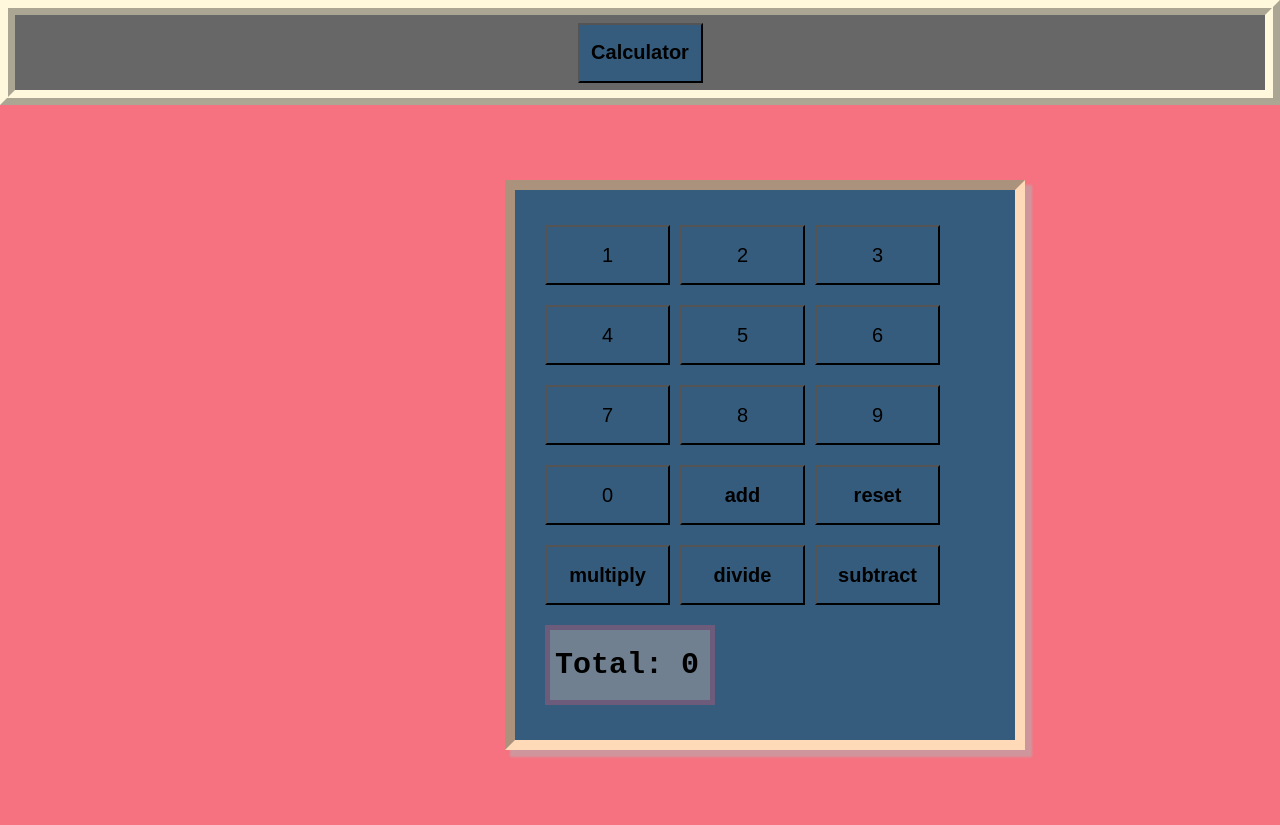
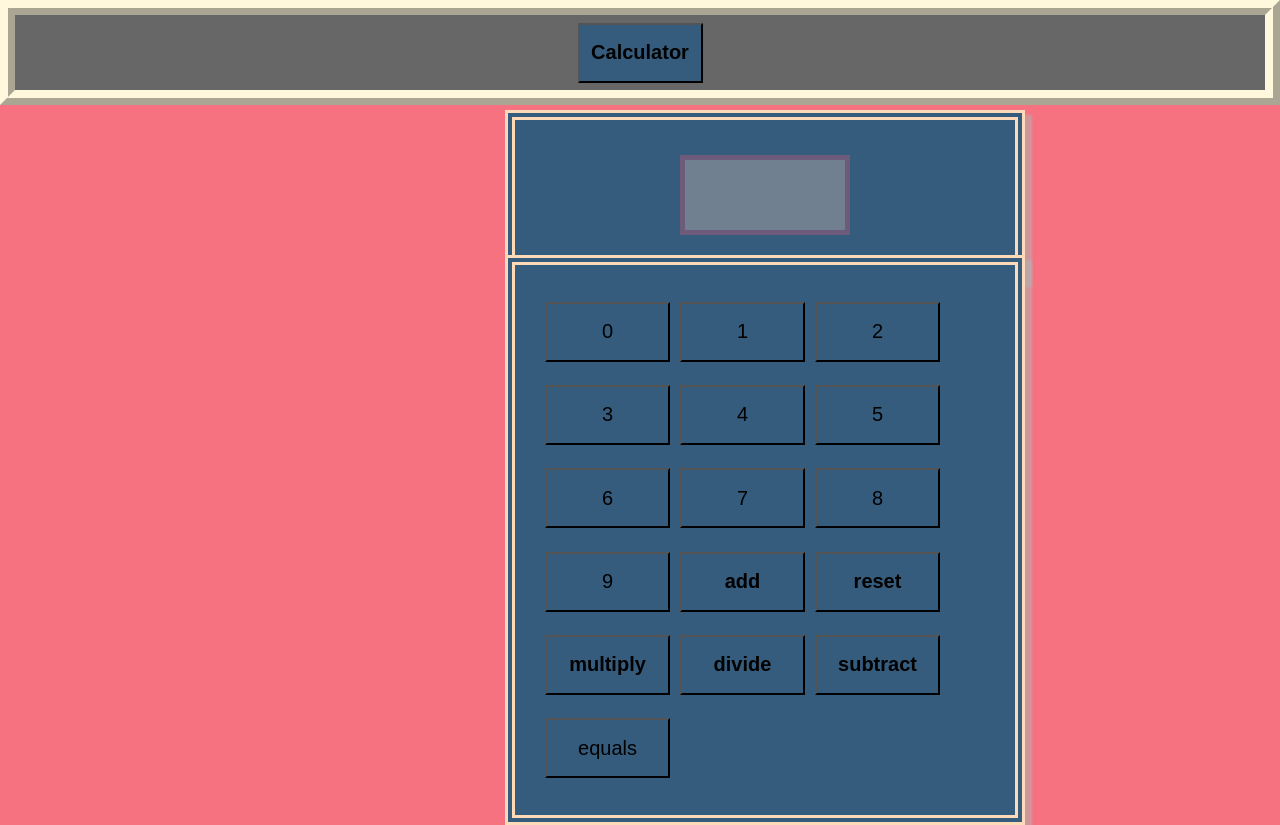
Before and after one commit to Mateo-Rey/first-react-app, a React (Create React App) app: page / in a window 1280 px wide. Before the commit the page ends 800 px from the top, so only its background shows below. Built offline with nearby package versions, Linux system fonts and the light colour scheme.

Commit message:
fixed version working normally

```diff
--- a/src/App.css
+++ b/src/App.css
@@ -26,8 +26,8 @@ div.calc {
   border: 10px solid peachpuff;
   margin: 5px;
   align-content: space-around;
-  border-style: inset;
-  top: 175px;
+  border-style: double;
+  top: 250px;
   left: 500px;
   box-shadow: 6px 6px 2px 1px rgba(178, 178, 178, 0.577);
 }
@@ -64,3 +64,18 @@ header.hero {
   border: solid 15px cornsilk;
   border-style:ridge;
 }
+
+div.calc-header {
+  width: 500px;
+  height: 150px;
+  display: flex;
+  background-color: #355c7d;
+  position: absolute;
+  top: 110px;
+  left: 505px;
+  border: 10px solid peachpuff;
+  border-style: double;
+  box-shadow: 6px 6px 2px 1px rgba(178, 178, 178, 0.577);
+  align-items: center;
+  justify-content: center;
+}
--- a/src/App.js
+++ b/src/App.js
@@ -3,84 +3,98 @@ import { useState } from "react";
 import React from "react";
 
 function App() {
-  const [total, setTotal] = useState(0);
-  let digits = [1, 2, 3, 4, 5, 6, 7, 8, 9, 0];
-  let numarr = []
+  let [total, setTotal] = useState(0);
+  let digits = [0,1,2,3,4,5,6,7,8,9]
+  let [num1, setNum1] = useState("");
+  let [num2, setNum2] = useState("");
+  let [operator,setOperator] = useState("")
   return (
     <>
-
       <header className="hero">
         <button
           className="calc-block"
           onClick={() => {
             console.log("calculator");
-            }}>
+          }}
+        >
           <b>Calculator</b>
         </button>
       </header>
 
 
-
-
-        <body>
+        <div className="calc-header">
+          <div className="total">
+          {total || ""}
+          {operator === "" && num1}
+          {!total && operator !== "" && num2}
+           </div>
+        </div>
         <div className="calc">
           {digits.map((digit) => {
             return (
-              <button onClick={() => {
-                numarr.push(digit)
-              }} key={digit}>
+              <button
+                onClick={() => {
+                  if (operator === "")
+                   {
+                    setNum1(num1 + String(digit))
+                  } else {setNum2(num2 + String(digit))}
+                }}
+                key={digit}
+              >
                 {digit}
               </button>
             );
           })}
-          <button onClick={() => {
-            let sum = 0
-            for (let i = 0; i < numarr.length; i++) {
-              sum += numarr[i]
-            }
-            setTotal(total + sum)
-          }}>
+          <button
+            onClick={() => {
+              setOperator('add')
+            }}
+          >
             <b>add</b>
           </button>
+          <button
+            onClick={() => {
+              setTotal(0)
+              setNum1('')
+              setNum2('')
+              setOperator('');
+            }}
+          >
+            <b>reset</b>
+          </button>
+          <button
+            onClick={() => {
+            setOperator('multiply')
+            }}
+          >
+            <b>multiply</b>
+          </button>
+          <button
+            onClick={() => {
+             setOperator('divide')
+            }}
+          >
+            <b>divide</b>
+          </button>
+          <button
+            onClick={() => {
+              setOperator('subtract')
+            }}
+          >
+            <b>subtract</b>
+          </button>
           <button onClick={() => {
-            setTotal(0)
-          }}><b>reset</b></button>
-          <button onClick={() => {
-            let sum = 0
-            for (let i = 0; i <numarr.length; i++) {
-              sum += numarr[i]
+            if (operator === 'add') {
+              setTotal(total += parseInt(num1) + parseInt(num2))
+            } else if (operator === 'multiply') {
+              setTotal(total += parseInt(num1) * parseInt(num2))
+            } else if (operator === 'divide') {
+              setTotal(total += parseInt(num1) / parseInt(num2))
+            } else if (operator === 'subtract') {
+              setTotal(total += parseInt(num1) - parseInt(num2))
             }
-            setTotal(total * sum)
-          }}><b>multiply</b></button>
-          <button onClick={() => {
-            let sum = 0
-            for (let i = 0; i <numarr.length; i++) {
-              sum += numarr[i]
-            }
-            setTotal(total / sum)
-          }}><b>divide</b></button>
-          <button onClick={() => {
-            let sum = 0
-            for (let i = 0; i <numarr.length; i++) {
-              sum += numarr[i]
-            }
-            setTotal(total - sum)
-          }}><b>subtract</b></button>
-          <div className="total">
-            <b>Total: {total}</b>
+          }}>equals</button>
         </div>
-        </div>
-      </body>
-
-      {/* <div className="table" id="table">
-        <div className="timezone-form">
-          <select>
-            {options.map((option) => (
-              <option value={option.value}>{option.label}</option>
-            ))}
-          </select>
-        </div>
-      </div> */}
     </>
   );
 }
```
Lines whose indentation alone changed are shown as unchanged.
